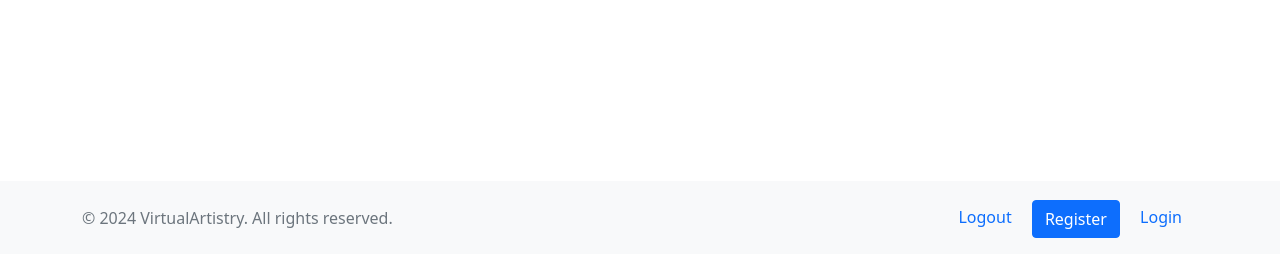
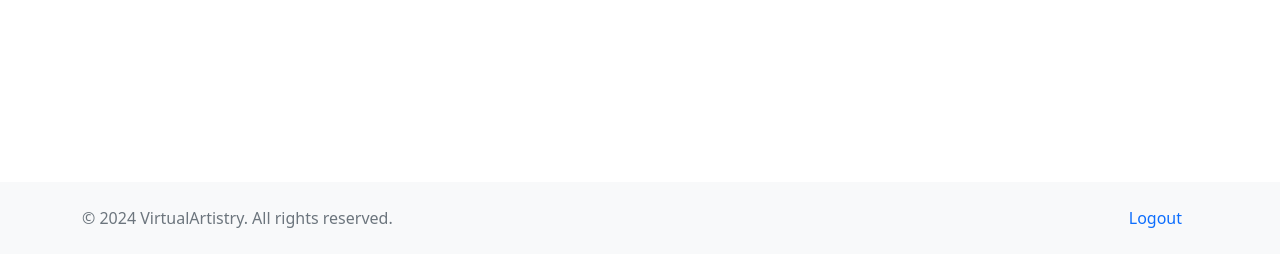
Before and after one commit to olliesharp5/virtual-artistry, a Django app: page /artists/ in a window 1280 px wide. Shown: the part 546-800 px from the top of the page. Run offline with Django 4.2, Linux system fonts and the light colour scheme; the visitor is signed in with stand-in values (Sample User, id 1); some libraries are stand-ins or nearby versions.

Commit message:
Amended authentication on footer links

```diff
--- a/templates/base.html
+++ b/templates/base.html
@@ -84,9 +84,12 @@
         <div class="d-flex justify-content-between align-items-center">
             <span class="text-muted">© 2024 VirtualArtistry. All rights reserved.</span>
             <div>
-                <a class="nav-link d-inline-block" href="#">Logout</a>
-                <a class="btn btn-primary d-inline-block" href="#">Register</a>
-                <a class="nav-link d-inline-block" href="#">Login</a>
+                {% if user.is_authenticated %}
+                <a class="nav-link d-inline-block {% if request.path == logout_url %}active{% endif %}" href="{% url 'account_logout' %}">Logout</a>
+                {% else %}
+                <a class="btn btn-primary d-inline-block {% if request.path == signup_url %}active{% endif %}" href="{% url 'account_signup' %}">Register</a>
+                <a class="nav-link d-inline-block {% if request.path == login_url %}active{% endif %}" href="{% url 'account_login' %}">Login</a>
+                {% endif %}
             </div>
         </div>
     </div>
```
